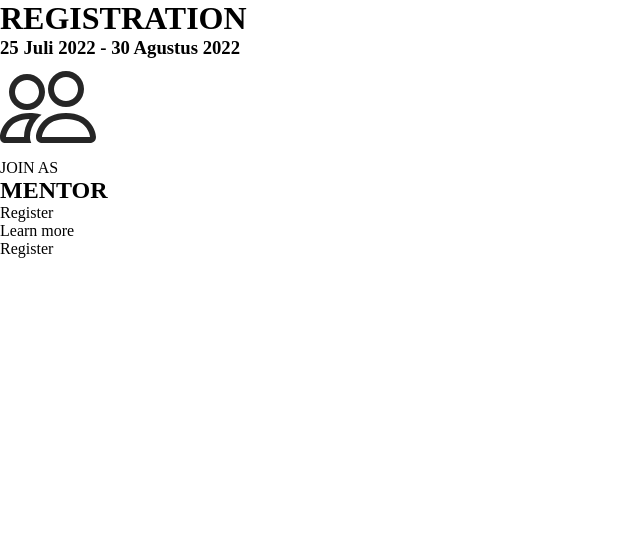
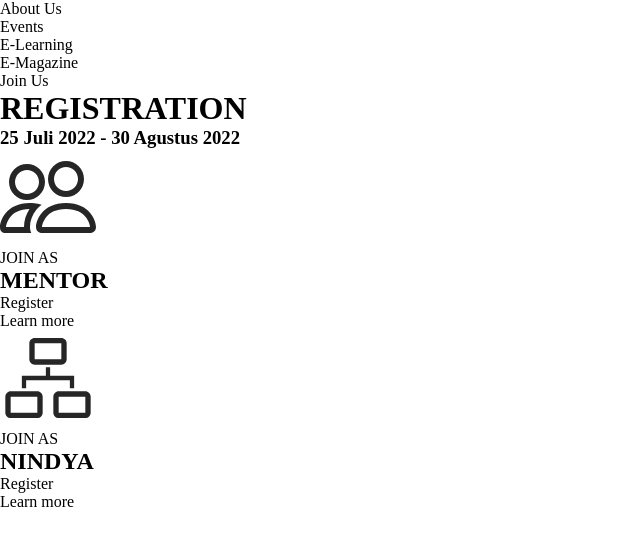
Before and after one commit to BinusStudentLearningCommunity/join.bslc.or.id, a plain HTML site: page index.html in a window 1280 px wide. Shown: the whole page, without its empty margins (0-640 px from the left). Drawn offline with Linux system fonts and the light colour scheme.

Commit message:
Added styling

```diff
--- a/assets/css/style.css
+++ b/assets/css/style.css
@@ -3,3 +3,9 @@
     margin: 0;
     padding: 0;
 }
+:root{
+    --blsc-tosca: '19A89D';
+    --black: '262626';
+    --semi-black: '5A5A5A';
+    --ultralight: 'B6B6B6';
+}
--- a/index.html
+++ b/index.html
@@ -17,7 +17,26 @@
 </head>
 <body>
     <header>
+        <div class="header__logo">
 
+        </div>
+        <nav>
+            <div class="nav__about-us">
+                <p>About Us</p>
+            </div>
+            <div class="nav__events">
+                <p>Events</p>
+            </div>
+            <div class="nav__e-learning">
+                <p>E-Learning</p>
+            </div>
+            <div class="nav__e-magazine">
+                <p>E-Magazine</p>
+            </div>
+            <div class="nav__join-us">
+                <p>Join Us</p>
+            </div>
+        </nav>
     </header>
     <banner>
         <h1>REGISTRATION</h1>
@@ -48,15 +67,24 @@
         </div>
         <div class="nindya card">
             <div class="nindya__header">
-
+                <div class="nindya__header__logo">
+                    <img src="assets/img/NINDYA_logo.svg">
+                </div>
+                <div class="nindya__header__text">
+                    <p>JOIN AS</p>
+                    <h2>NINDYA</h2>
+                </div>
             </div>
             <div class="nindya__description">
+                <p>
 
+                </p>
             </div>
             <div class="card__register">
                 <div class="card__register__button">
                     <p>Register</p>
                 </div>
+                <p>Learn more</p>
             </div>
         </div>
     </section>
```
